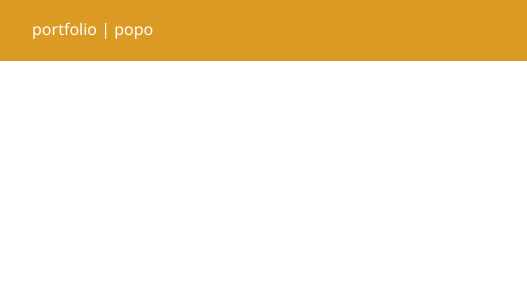
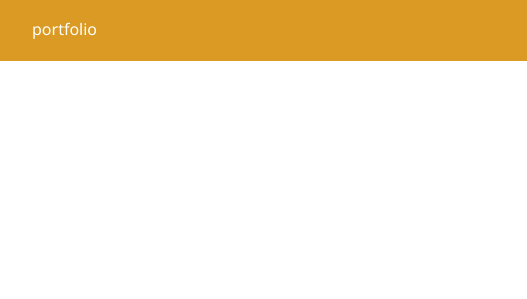
Before and after one commit to P0PO08/portfolio, a plain HTML site: page index.html in a window 1280 px wide. Shown: the top 299 px of the page, 0-527 px from the left. Drawn offline with Linux system fonts and the light colour scheme.

Commit message:
Update index.html

```diff
--- a/index.html
+++ b/index.html
@@ -8,7 +8,7 @@
 </head>
 <body>
     <nav>
-        <div class="logo">portfolio | popo</div>
+        <div class="logo">portfolio</div>
         <ul>
             <li><a href="./profile.html">Profile | ข้อมูลส่วนตัว</a></li>
             <li><a href="./activity.html">Activity | ผลงาน</a></li>
```
